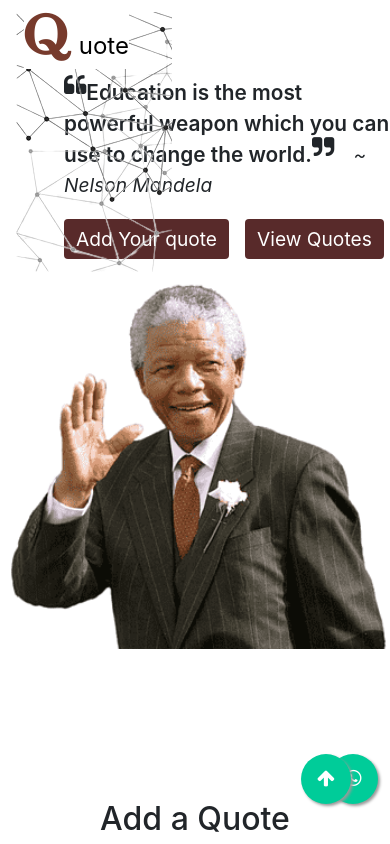
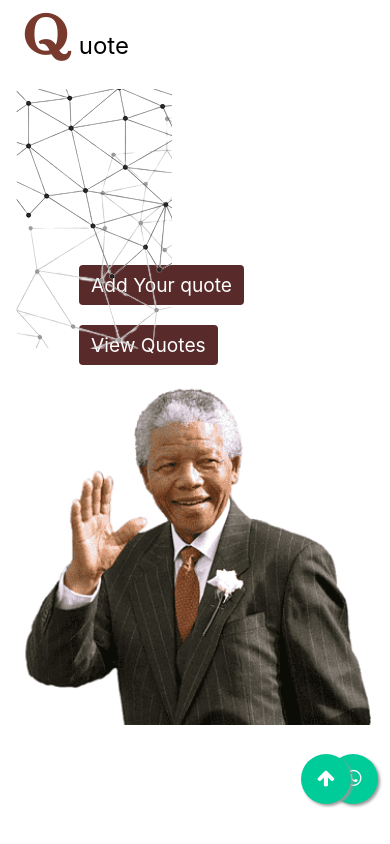
Before and after one commit to k-koech/Angular-Quotes, an Angular app: page / in a window 390 px wide. Shown: the top 844 px of the page. Built offline with nearby package versions, Linux system fonts and the light colour scheme.

Commit message:
updated RESPONSIVEness of the page

```diff
--- a/src/app/app.component.css
+++ b/src/app/app.component.css
@@ -4,10 +4,12 @@
     padding: 0;
 }
 /* Container holding the image and the text */
-.container {
+.container-fluid {
     position: relative;
     color: white;
+    height: 100vh !important;
 }
+
 .landing-container
 {
   height: 80vh;
@@ -49,9 +51,8 @@
 }
 .header
 {
-    /* position: absolute; */
-    justify-content: end !important;
-}
+
+display: block;}
 
 .navbar a
 {
--- a/src/app/app.component.html
+++ b/src/app/app.component.html
@@ -24,12 +24,12 @@
     </div>
       <!-- end of navbar -->
 
-    <div class="landing-container mb-5">
+    <div class="landing-container container-fluid mb-5">
       <div class="row">
         <div class="col-md-6 first-col">
           <div class="quoteDiv">
            <div>
-               <sup><i class="fa fa-quote-left" aria-hidden="true"></i></sup>
+               <sup><i class="fa fa-quote-left mt-5" aria-hidden="true"></i></sup>
                <span class="landing-quote mt-5">Education is the most powerful weapon which you can use to change the world.</span>
                <sup><i class="fa fa-quote-right" aria-hidden="true"></i></sup>
               <span class="quote-author">~ Nelson Mandela</span>
--- a/src/app/quote/quote.component.html
+++ b/src/app/quote/quote.component.html
@@ -1,4 +1,4 @@
-<div id="quote" class=" container ">
+<div id="quote" class="container">
     <div class="row">
         <div class="col-md-4 col-sm-12">
                   <app-form (addQuote)="addNewQuote($event)"></app-form>
```
